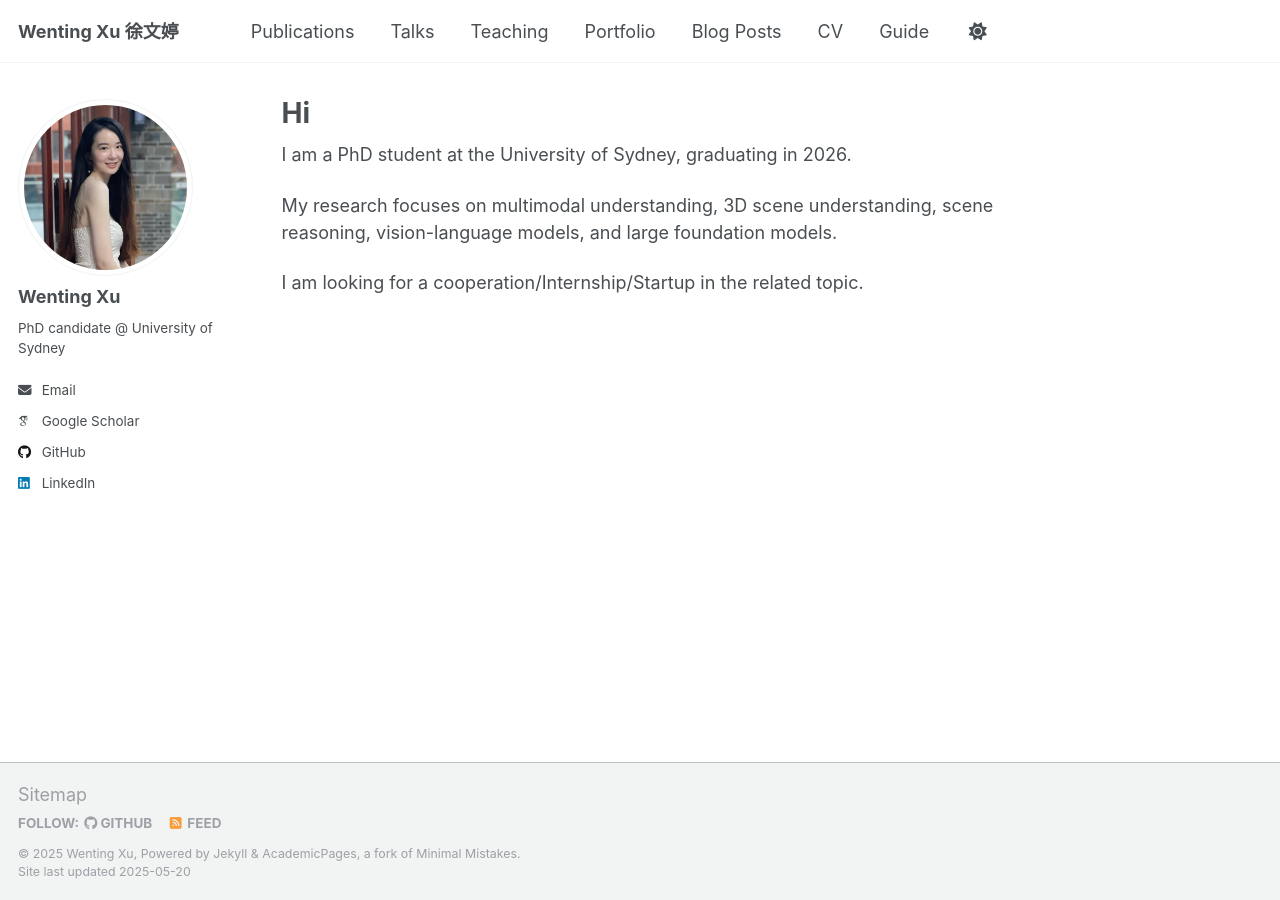
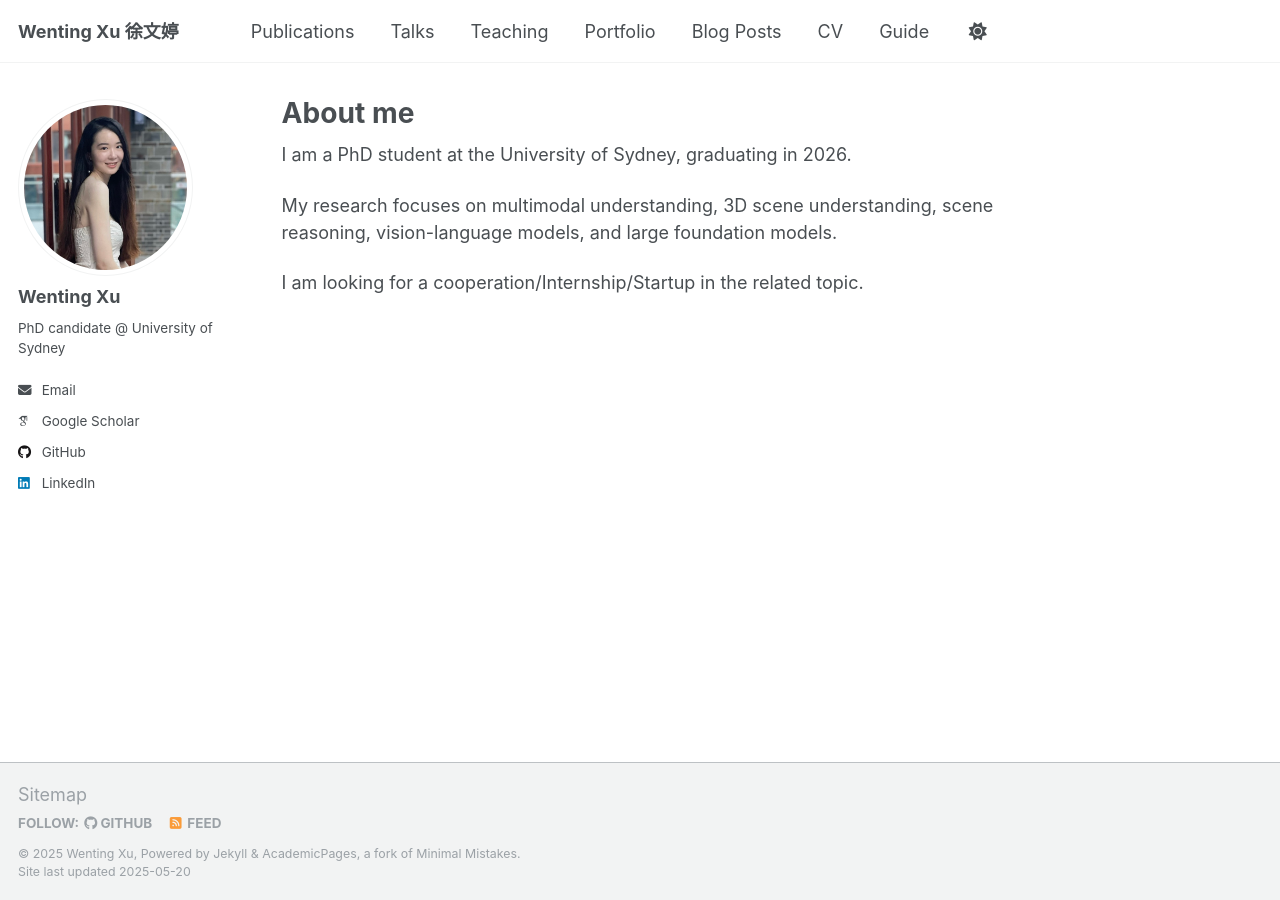
Before and after one commit to WentingXu3o3/wentingxu3o3.github.io, a Jekyll site: the page built from _pages/about.md, in a window 1280 px wide. Built offline with Jekyll 4.4.1, drawn with Linux system fonts in a browser that asks for light colours; some web fonts are replaced.

Commit message:
Update about.md

```diff
--- a/_pages/about.md
+++ b/_pages/about.md
@@ -1,6 +1,6 @@
 ---
 permalink: /
-title: "Hi"
+title: "About me"
 author_profile: true
 redirect_from:
   - /about/
```
